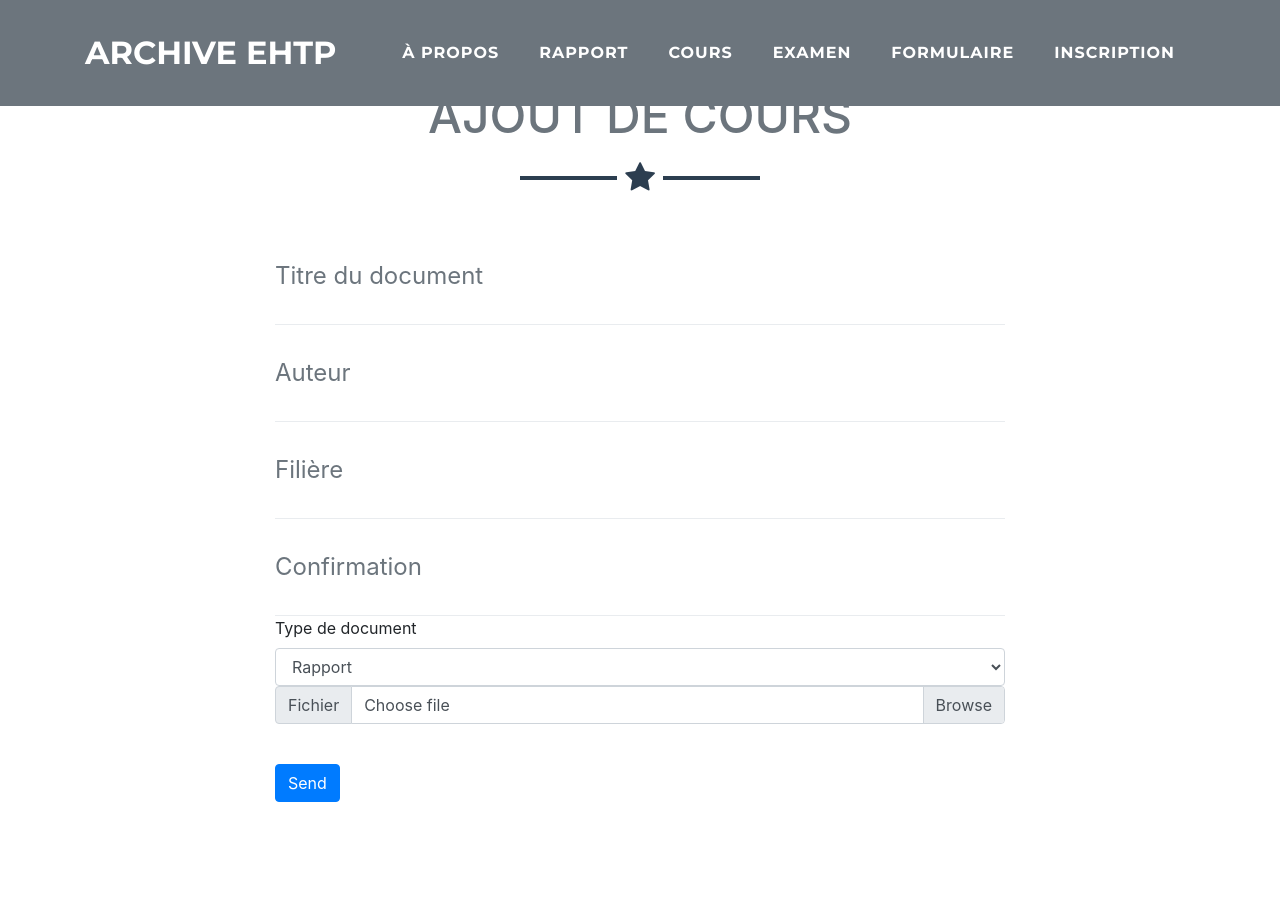
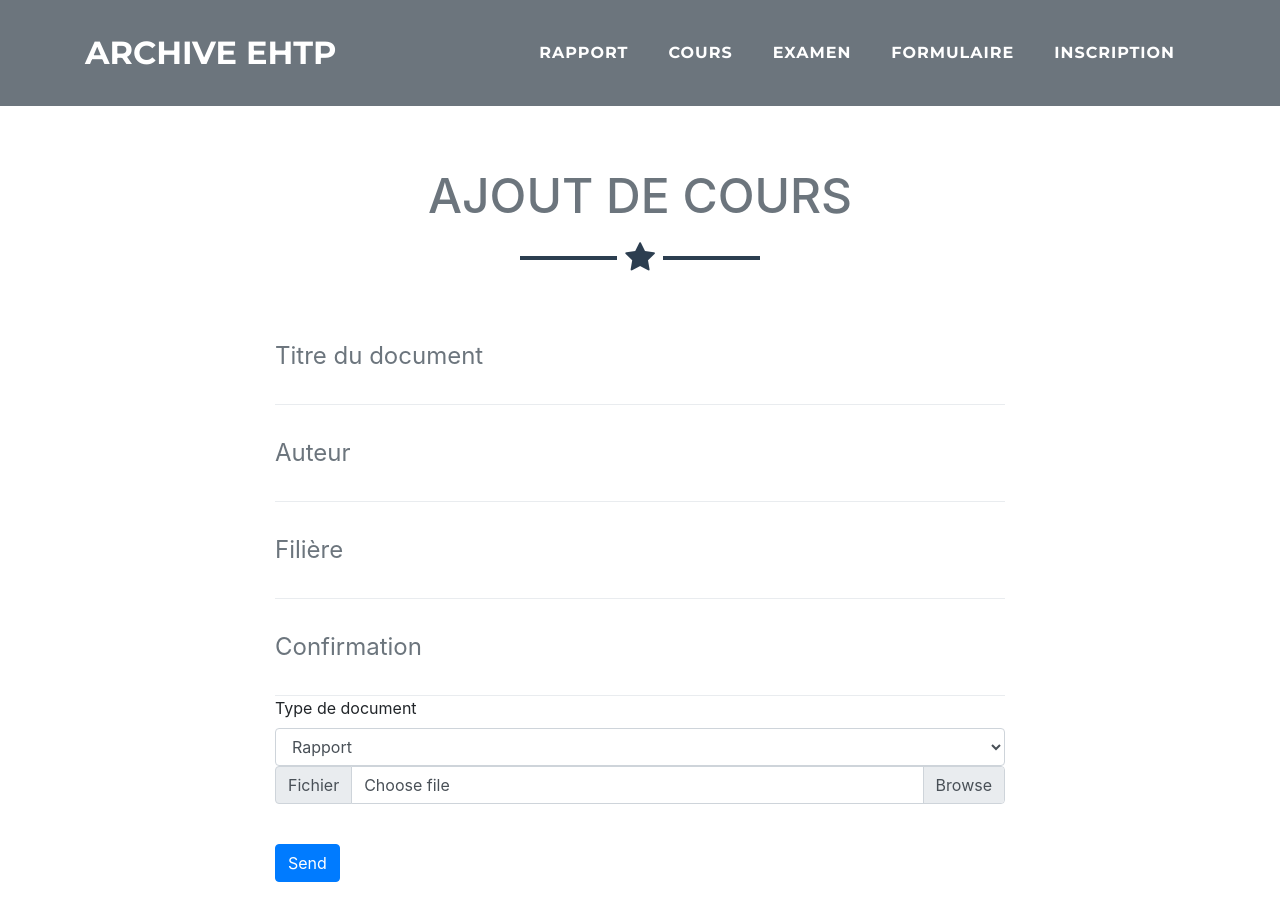
Before and after one commit to Siwaak/ProjetHITC, a website with bundled scripts: page archive/formulaire.html in a window 1280 px wide. Built offline with nearby package versions, Linux system fonts and the light colour scheme.

Commit message:
->add a break and deleted the about

```diff
--- a/archive/formulaire.html
+++ b/archive/formulaire.html
@@ -41,9 +41,9 @@
             <!-- <li class="nav-item mx-0 mx-lg-1">
               <a class="nav-link py-3 px-0 px-lg-3 rounded js-scroll-trigger" href="#portfolio">Portfolio</a>
             </li> -->
-            <li class="nav-item mx-0 mx-lg-1">
+            <!-- <li class="nav-item mx-0 mx-lg-1">
               <a class="nav-link py-3 px-0 px-lg-3 rounded js-scroll-trigger" href="#about">À propos</a>
-            </li>
+            </li> -->
             <li class="nav-item mx-0 mx-lg-1">
               <a class="nav-link py-3 px-0 px-lg-3 rounded js-scroll-trigger" href="#rapport">Rapport</a>
             </li>
@@ -69,7 +69,7 @@
     <!-- Contact Section -->
     <section id="contact">
         <div class="container">
-          <h2 class="text-center text-uppercase text-secondary mb-0">Ajout de cours</h2>
+          <h2 class="text-center text-uppercase text-secondary mb-0"><br> <br>  Ajout de cours</h2>
           <hr class="star-dark mb-5">
           <div class="row">
             <div class="col-lg-8 mx-auto">
```
Also changed, not shown: index.html (deleted, +0 -12 lines).
